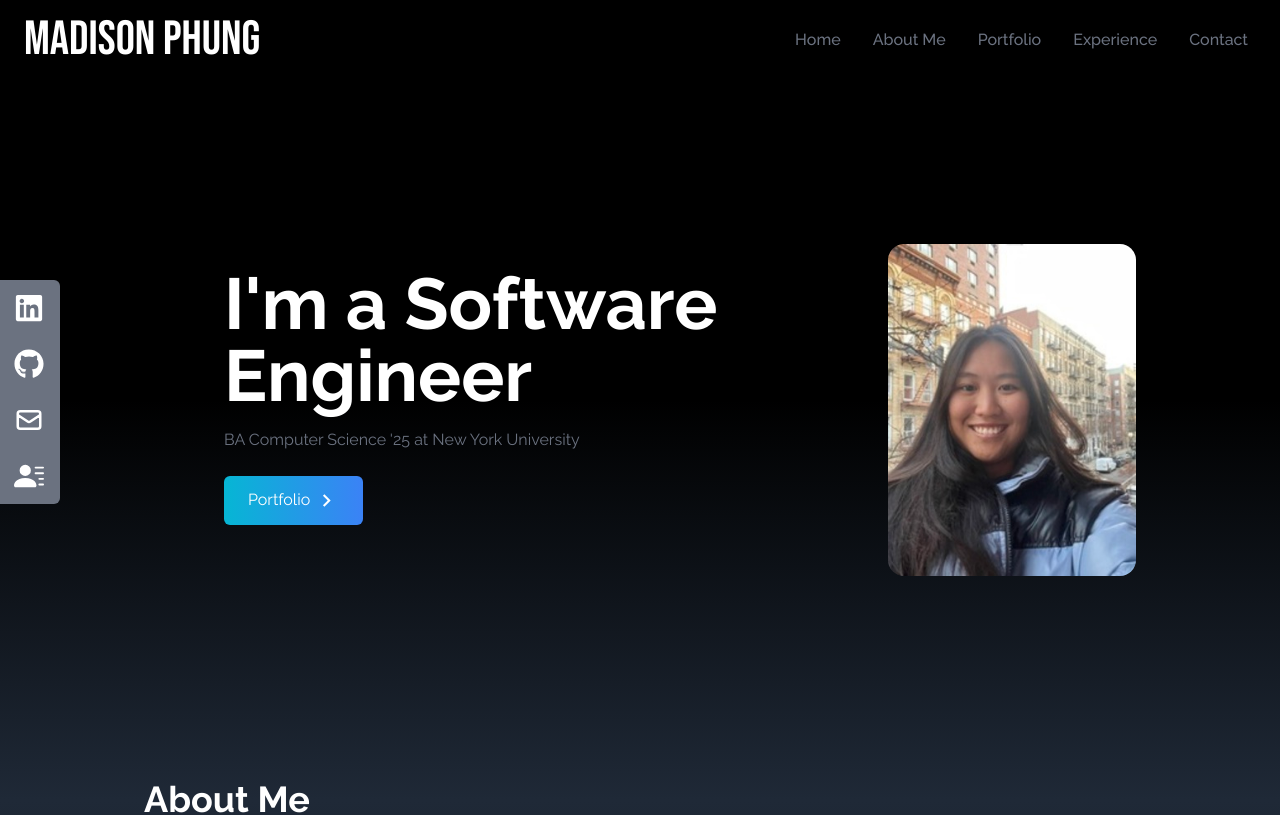
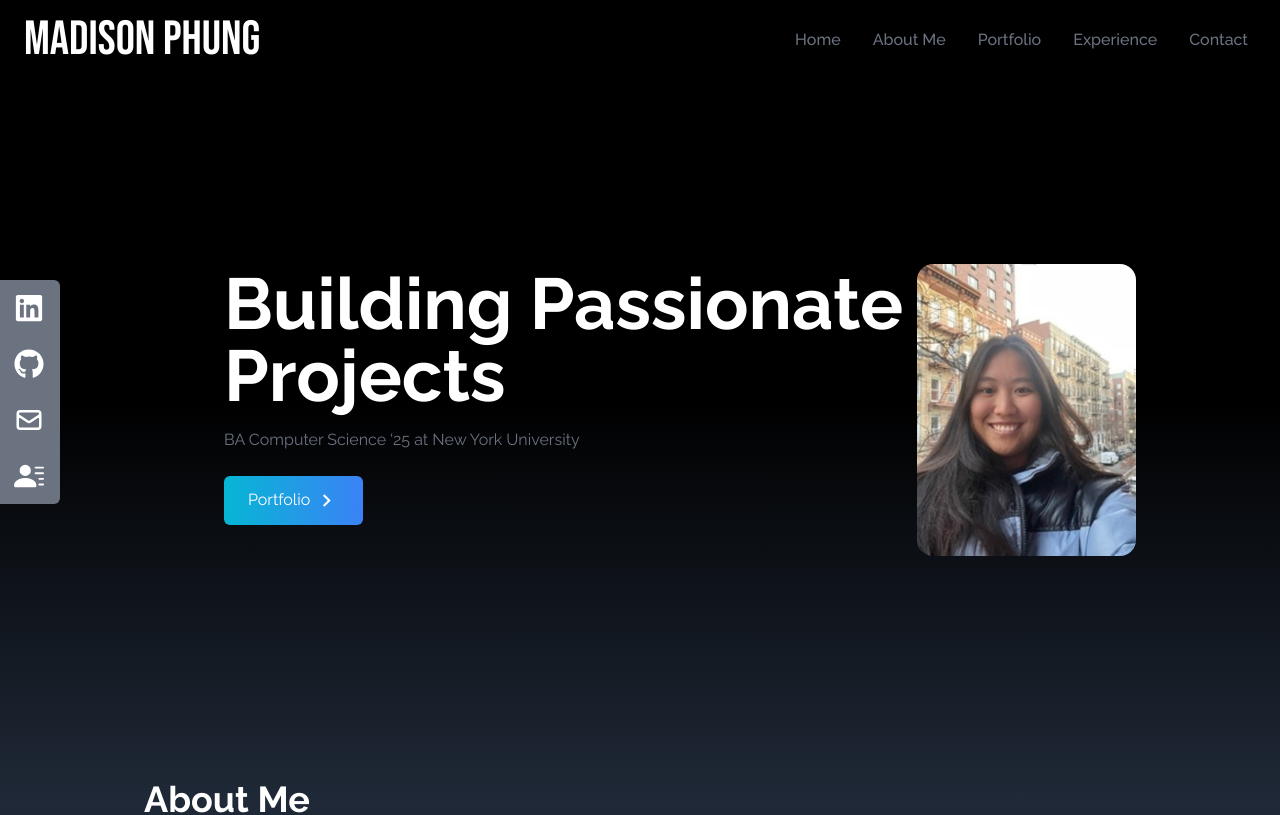
Before and after one commit to mkphung29/portfolio, a React (Create React App) app: page / in a window 1280 px wide. Shown: the top 815 px of the page. Built offline with nearby package versions, Linux system fonts and the light colour scheme; a web font is replaced by a local one.

Commit message:
Fix tagline

```diff
--- a/src/components/Home.jsx
+++ b/src/components/Home.jsx
@@ -15,7 +15,7 @@ const Home = () => {
             <div className="flex flex-col justify-center h-full ">
                 <h2 className="text-4xl sm:text-7xl mt-72 font-bold
                 text-white md:ml-20 md:mt-0">
-                    I'm a Software Engineer
+                    Building Passionate Projects
                 </h2>
                 <p className="text-gray-500 py-4 max-w-md md:ml-20">
                     BA Computer Science '25 at New York University
```
